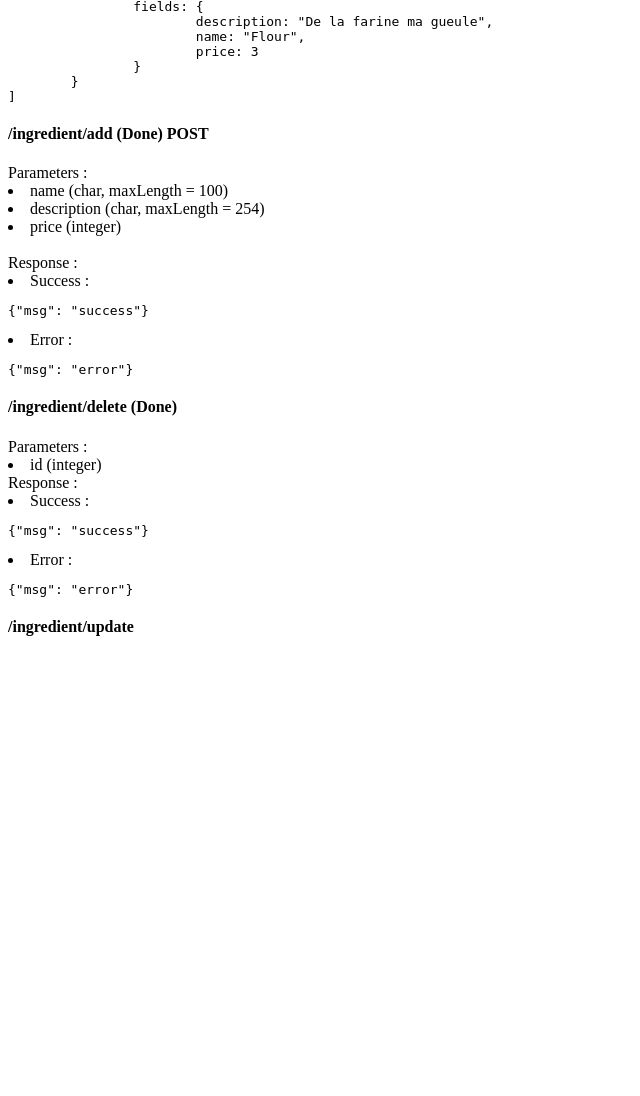
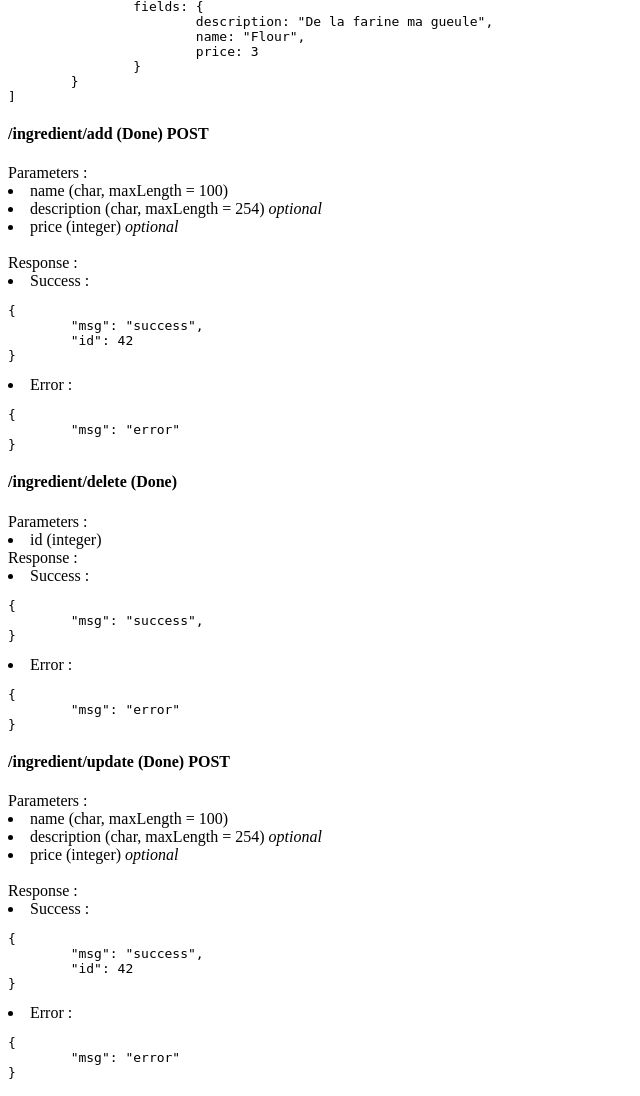
Before and after one commit to chendongmidong/Nourriture_BTJU, a Django app: template src/server/nourriture/templates/nourriture/home.html in a window 1280 px wide. Shown: the part 586-1682 px from the top of the page, without its empty margins (0-640 px from the left). Before the commit the page ends 1222 px from the top, so only its background shows below. Run offline with Django 3.2, Linux system fonts and the light colour scheme; the template is opened without the code that fills it, so the values that code supplies are empty.

Commit message:
add routes ingredients up/del

```diff
--- a/src/server/nourriture/templates/nourriture/home.html
+++ b/src/server/nourriture/templates/nourriture/home.html
@@ -41,30 +41,61 @@
 <h4>/ingredient/add (Done) POST</h4>
 Parameters :
 <li>name (char, maxLength = 100)</li>
-<li>description (char, maxLength = 254)</li>
-<li>price (integer)</li>
+<li>description (char, maxLength = 254) <i>optional</i></li>
+<li>price (integer) <i>optional</i></li>
 <br/>
 Response :
 <li>Success :</li>
 <pre>
-{"msg": "success"}
+{
+	"msg": "success",
+	"id": 42
+}
 </pre>
 <li>Error :</li>
 <pre>
-{"msg": "error"}
+{
+	"msg": "error"
+}
 </pre>
 
+<!-- DELETE -->
 <h4>/ingredient/delete (Done)</h4>
 Parameters :
 <li>id (integer)</li>
 Response :
 <li>Success :</li>
 <pre>
-{"msg": "success"}
+{
+	"msg": "success",
+}
 </pre>
 <li>Error :</li>
 <pre>
-{"msg": "error"}
+{
+	"msg": "error"
+}
 </pre>
-<h4>/ingredient/update</h4>
+
+<!-- UPDATE -->
+<h4>/ingredient/update (Done) POST</h4>
+Parameters :
+<li>name (char, maxLength = 100)</li>
+<li>description (char, maxLength = 254) <i>optional</i></li>
+<li>price (integer) <i>optional</i></li>
+<br/>
+Response :
+<li>Success :</li>
+<pre>
+{
+	"msg": "success",
+	"id": 42
+}
+</pre>
+<li>Error :</li>
+<pre>
+{
+	"msg": "error"
+}
+</pre>
 </p>
--- a/src/server/nourriture/urls.py
+++ b/src/server/nourriture/urls.py
@@ -5,4 +5,5 @@ urlpatterns = patterns('nourriture.views',
     url(r'^ingredient/view$', 'ingredientView'),
     url(r'^ingredient/add$', 'ingredientAdd'),
     url(r'^ingredient/delete$', 'ingredientDelete'),
+    url(r'^ingredient/update$', 'ingredientUpdate'),
 )
```
Also changed, not shown: src/server/nourriture/views.py (+27 -3 lines), src/server/db.sqlite3, src/server/nourriture/migrations/0003_auto_20150922_0549.py (added).
